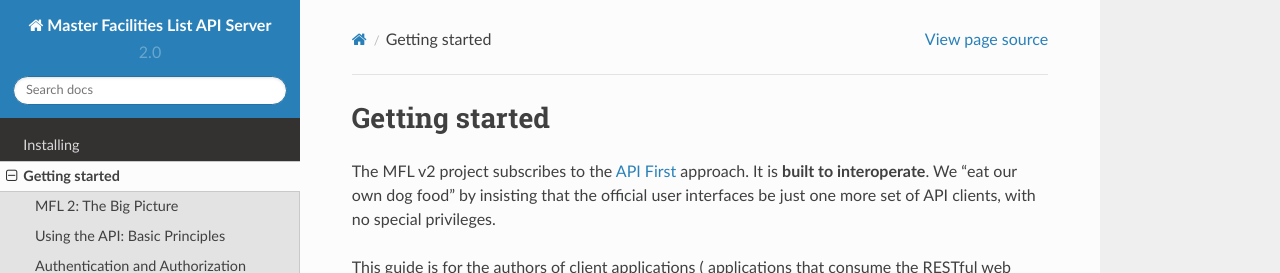
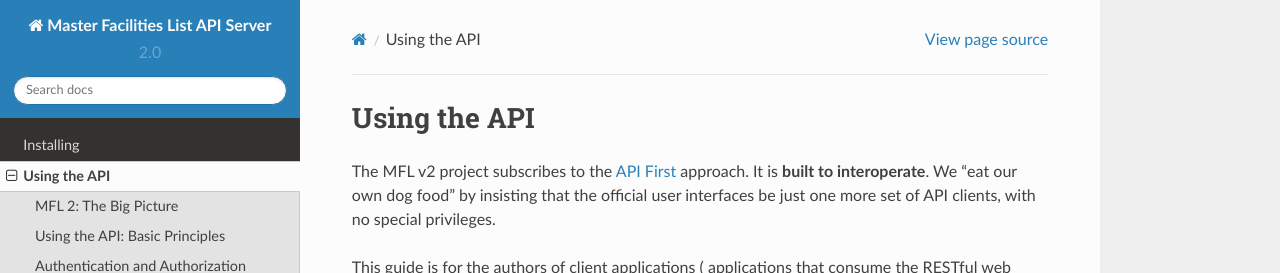
Before and after one commit to MasterFacilityList/mfl_api, a Sphinx documentation site: the page built from docs/getting_started/index.rst, in a window 1280 px wide and 900 px high. Shown: the top 273 px of the window. Built offline with Sphinx 7.4.7 and the Read the Docs theme 2.0.0, drawn with Linux system fonts in a browser that asks for light colours.

Commit message:
Another minor fix

```diff
--- a/docs/getting_started/index.rst
+++ b/docs/getting_started/index.rst
@@ -1,4 +1,4 @@
-Getting started
+Using the API
 =================
 The MFL v2 project subscribes to the `API First`_ approach. It is **built to
 interoperate**. We "eat our own dog food" by insisting that the official
```
